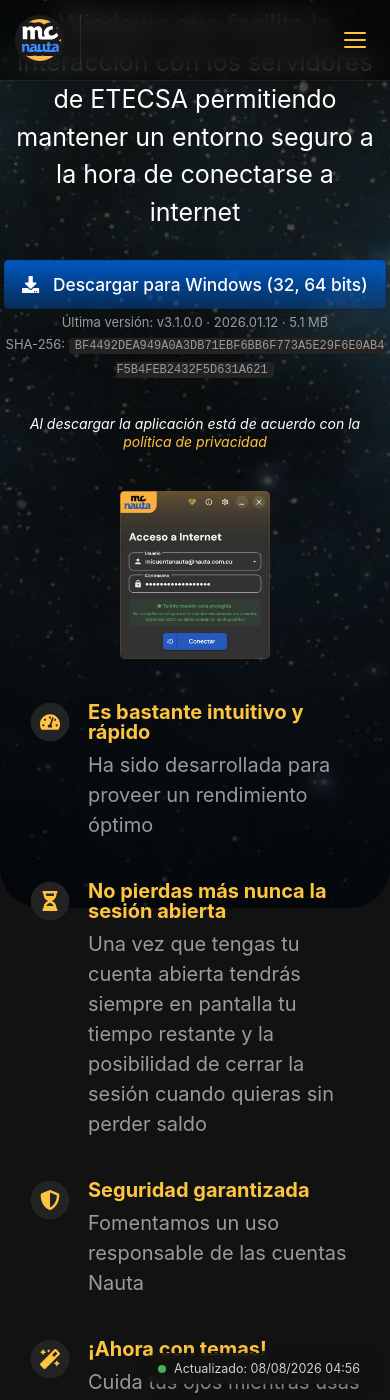
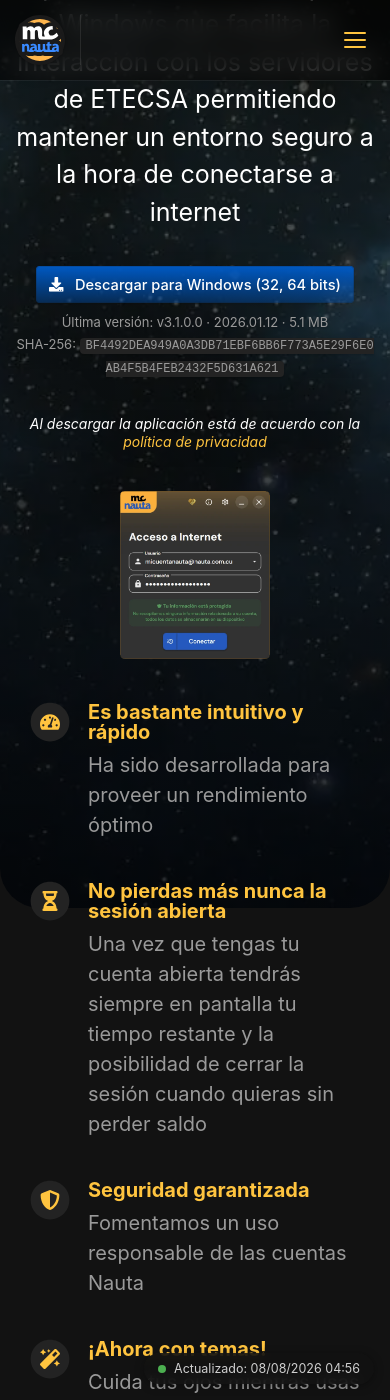
Before and after one commit to micuentanauta/micuentanauta.github.io, a Jekyll site: the page built from index.html, in a window 390 px wide and 1400 px high, scrolled down 492 px. Built offline with Jekyll 4.4.1, drawn with Linux system fonts in a browser that asks for light colours; some web fonts are replaced.

Commit message:
Reduce download button padding/font-size on very small screens (≤480px) and add max-width safety

```diff
--- a/_sass/layout.scss
+++ b/_sass/layout.scss
@@ -417,6 +417,8 @@
   border-radius: 0.25em;
   appearance: none;
   font-weight: 500;
+  max-width: 100%;
+  box-sizing: border-box;
 }
 
 .downloadButton:hover {
@@ -624,6 +626,12 @@
   .downloadButton {
     padding: 0.75em 1em;
     font-size: 13pt;
+  }
+}
+@media only screen and (max-width: 480px) {
+  .downloadButton {
+    padding: 0.6em 0.8em;
+    font-size: 11pt;
   }
 }
 @media only screen and (max-width: 992px) {
```
